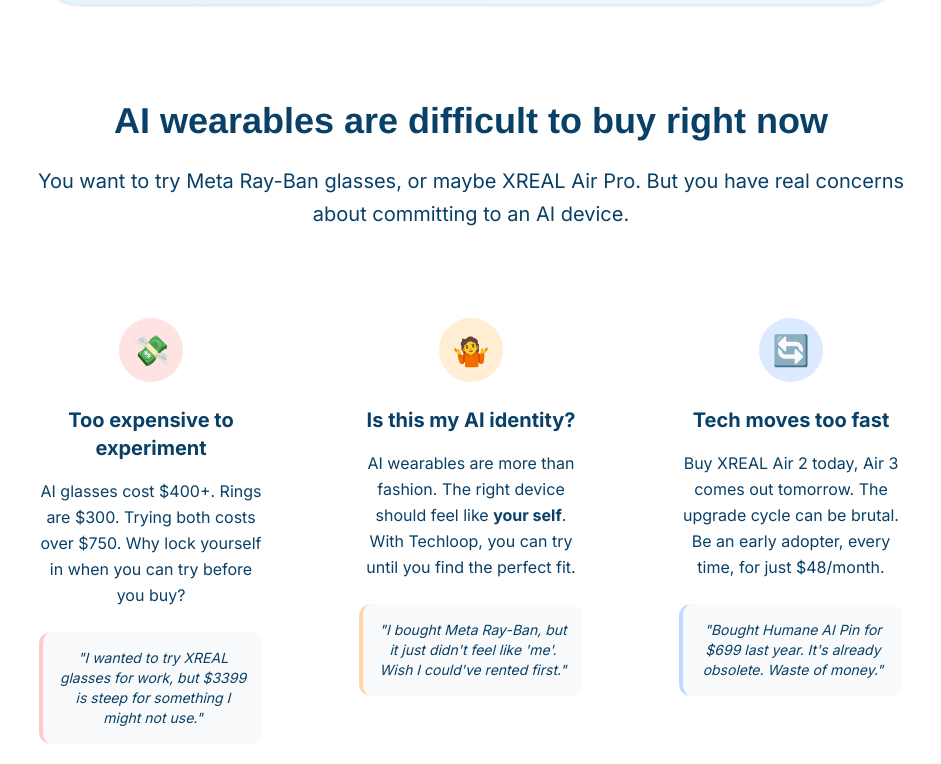
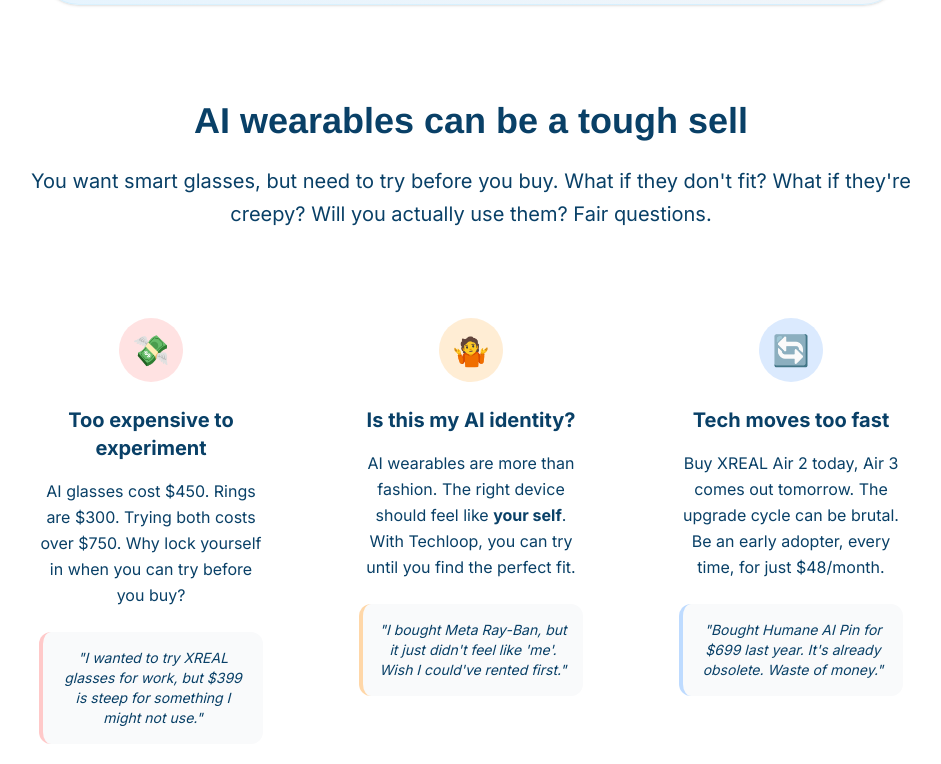
Before and after one commit to thinking-spot/techloop, a Next.js app: page /waitlist in a window 1280 px wide. Shown: the part 916-1680 px from the top of the page, without its empty margins (297-1238 px from the left). Built offline with nearby package versions, Linux system fonts and the light colour scheme.

Commit message:
marketing copy

```diff
--- a/src/app/waitlist/page.tsx
+++ b/src/app/waitlist/page.tsx
@@ -78,9 +78,9 @@ export default function WaitlistPage() {
             {/* 2. The Problem */}
             <section className="py-24 px-6 bg-white">
                 <div className="max-w-4xl mx-auto text-center mb-16">
-                    <h2 className="font-display text-3xl md:text-4xl font-bold text-headline mb-6">AI wearables are difficult to buy right now</h2>
+                    <h2 className="font-display text-3xl md:text-4xl font-bold text-headline mb-6">AI wearables can be a tough sell</h2>
                     <p className="text-xl text-paragraph leading-relaxed">
-                        You want to try Meta Ray-Ban glasses, or maybe XREAL Air Pro. But you have real concerns about committing to an AI device.
+                        You want smart glasses, but need to try before you buy. What if they don't fit? What if they're creepy? Will you actually use them? Fair questions.
                     </p>
                 </div>
 
@@ -89,10 +89,10 @@ export default function WaitlistPage() {
                         <div className="w-16 h-16 bg-red-100 text-red-600 rounded-full flex items-center justify-center mx-auto mb-6 text-3xl">💸</div>
                         <h3 className="text-xl font-bold text-headline mb-4">Too expensive to experiment</h3>
                         <p className="text-paragraph leading-relaxed mb-6">
-                            AI glasses cost $400+. Rings are $300. Trying both costs over $750. Why lock yourself in when you can try before you buy?
+                            AI glasses cost $450. Rings are $300. Trying both costs over $750. Why lock yourself in when you can try before you buy?
                         </p>
                         <blockquote className="bg-gray-50 p-4 rounded-xl text-sm text-paragraph italic border-l-4 border-red-200">
-                            &quot;I wanted to try XREAL glasses for work, but $3399 is steep for something I might not use.&quot;
+                            &quot;I wanted to try XREAL glasses for work, but $399 is steep for something I might not use.&quot;
                         </blockquote>
                     </div>
                     <div className="p-6">
```
